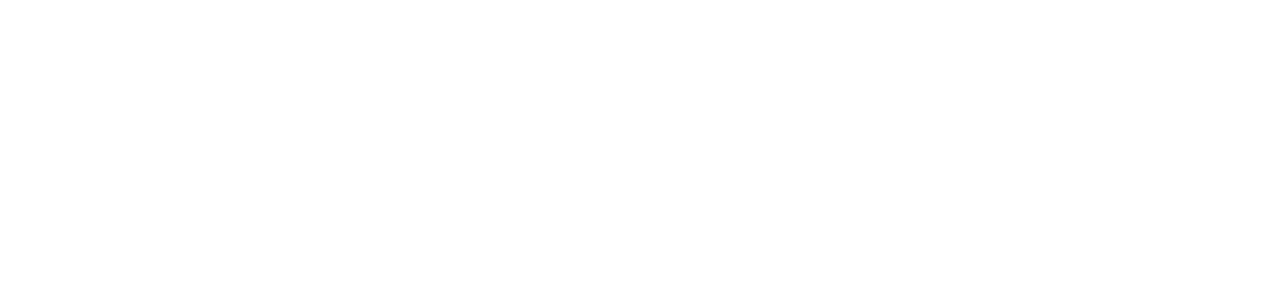
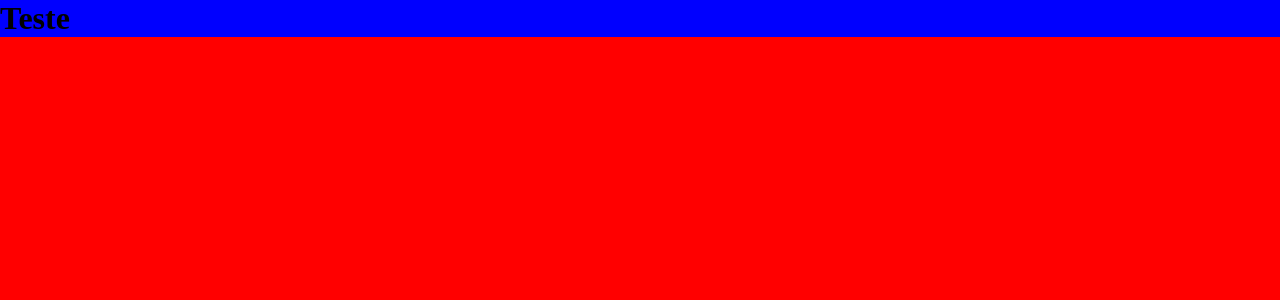
Before and after one commit to simonelopess/hub-landing-pages-front, a React (Create React App) app: page / in a window 1280 px wide. Shown: the top 300 px of the page. Built offline with nearby package versions, Linux system fonts and the light colour scheme.

Commit message:
styled component configuration

```diff
--- a/package.json
+++ b/package.json
@@ -9,6 +9,7 @@
     "react": "^18.2.0",
     "react-dom": "^18.2.0",
     "react-scripts": "5.0.1",
+    "styled-components": "^6.0.0-rc.1",
     "web-vitals": "^2.1.4"
   },
   "scripts": {
--- a/src/index.jsx
+++ b/src/index.jsx
@@ -2,9 +2,16 @@
 import ReactDOM from 'react-dom/client';
 import Home from './templates/App';
 
+import { ThemeProvider } from 'styled-components';
+import { GlobalStyles } from './styles/global-styles';
+import { theme } from './styles/theme';
+
 const root = ReactDOM.createRoot(document.getElementById('root'));
 root.render(
   <React.StrictMode>
-    <Home />
+    <ThemeProvider theme={theme}>
+      <GlobalStyles />
+      <Home />
+    </ThemeProvider>
   </React.StrictMode>,
 );
--- /dev/null
+++ b/src/styles/global-styles.js
@@ -0,0 +1,14 @@
+import { createGlobalStyle, css } from 'styled-components';
+
+export const GlobalStyles = createGlobalStyle`
+  * {
+    margin: 0;
+    padding: 0;
+  }
+
+  body {
+    ${({ theme }) => css`
+      background: ${theme.colors.mainBg};
+    `}
+  }
+`;
--- /dev/null
+++ b/src/styles/theme.js
@@ -0,0 +1,8 @@
+export const theme = {
+  colors: {
+    mainBg: 'red',
+    secondaryBg: 'blue',
+  },
+  fonts: {},
+  spacings: {},
+};
--- a/src/templates/App/index.jsx
+++ b/src/templates/App/index.jsx
@@ -1,5 +1,11 @@
+import * as Styled from './styles';
+
 function Home() {
-  return <div className="Home"></div>;
+  return (
+    <Styled.Wrapper className="Home">
+      <h1>Teste</h1>
+    </Styled.Wrapper>
+  );
 }
 
 export default Home;
--- /dev/null
+++ b/src/templates/App/styles.js
@@ -0,0 +1,7 @@
+import styled, { css } from 'styled-components';
+
+export const Wrapper = styled.div`
+  ${({ theme }) => css`
+    background: ${theme.colors.secondaryBg};
+  `}
+`;
```
Also changed, not shown: 2 other files (tests, documents, lock files or other folders).
